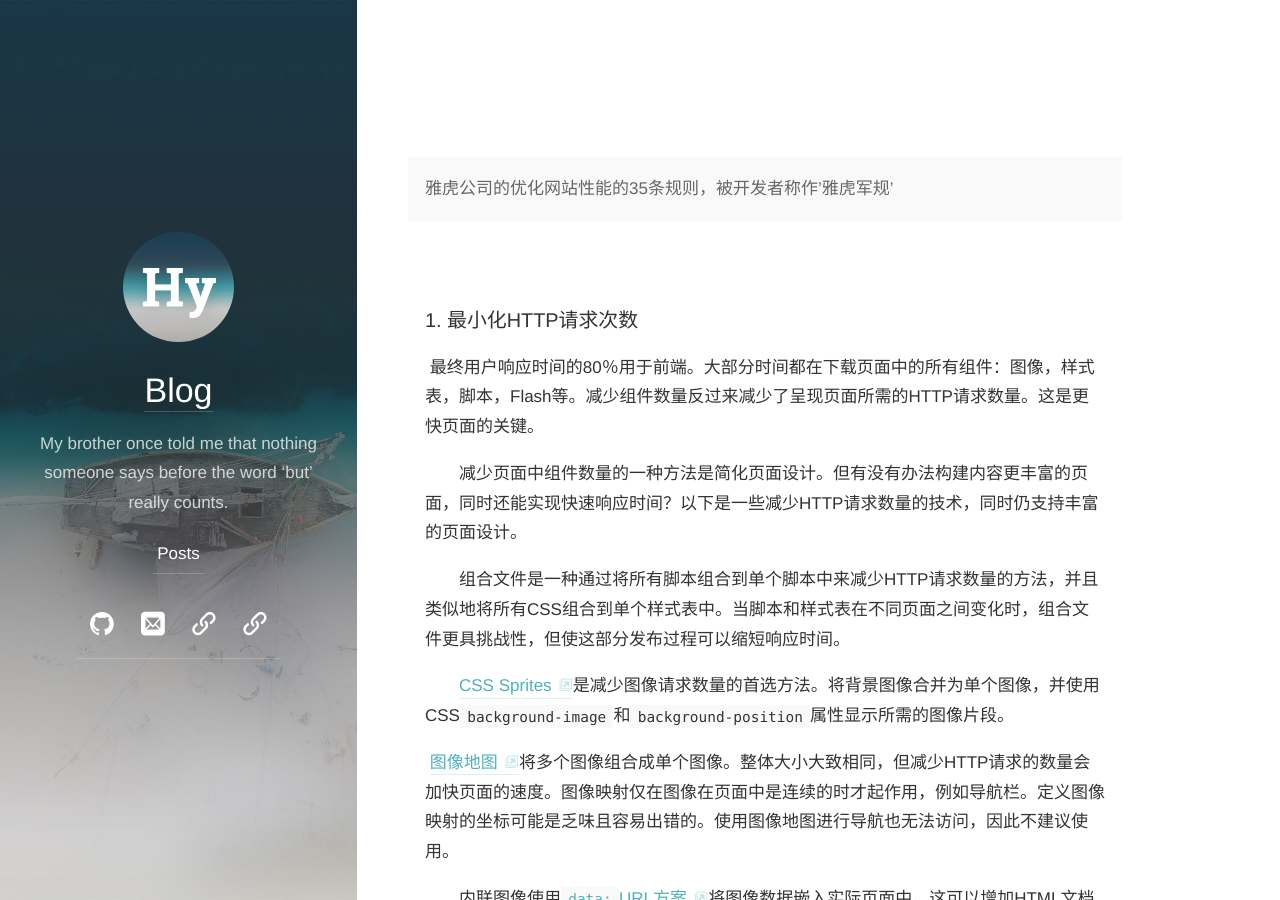
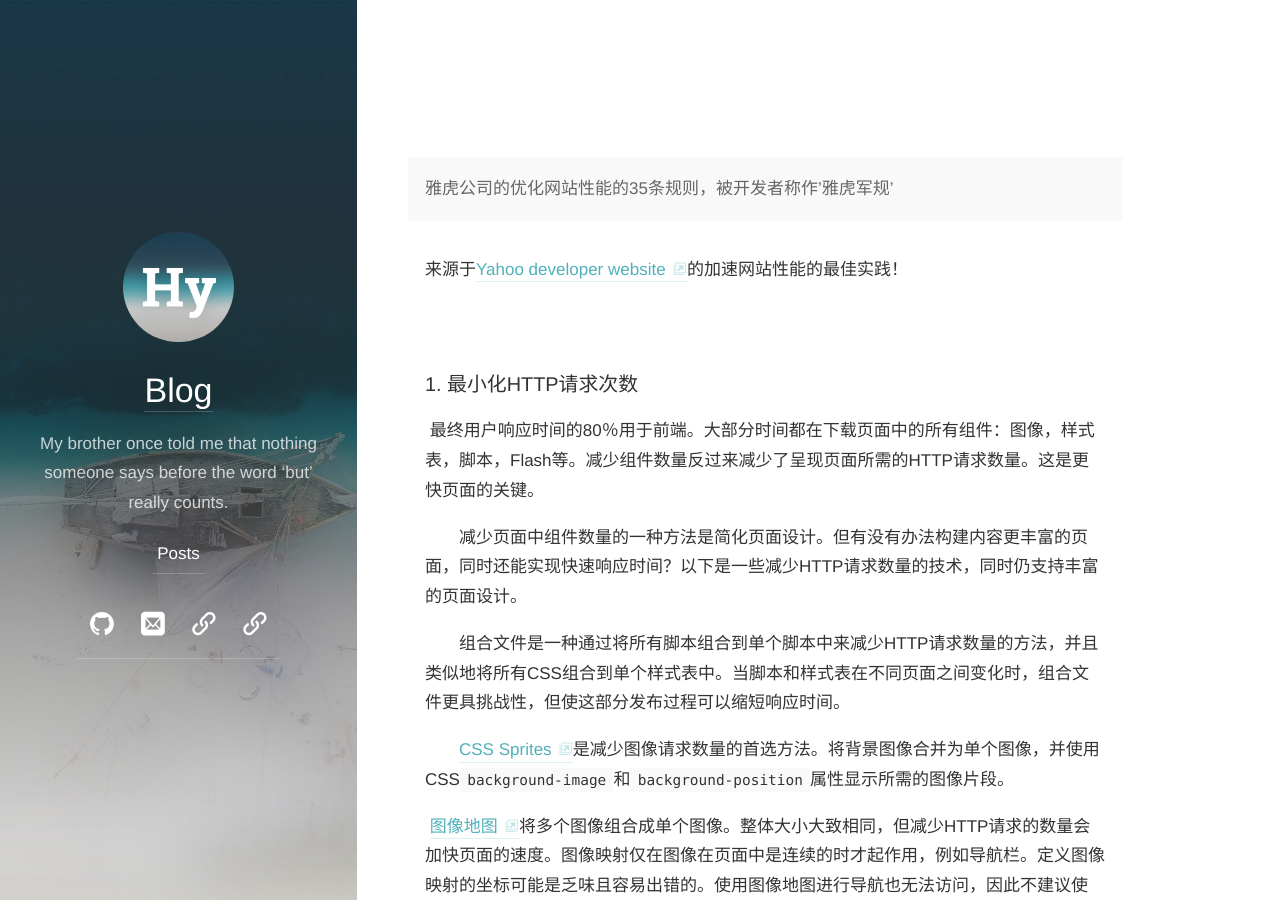
Before and after one commit to Knight-boy/knight-boy.github.io, a Jekyll site: the page built from origin/_posts/2018-11-17-best practices for making web pages fast.md, in a window 1280 px wide and 900 px high, scrolled down 546 px. Built offline with Jekyll 4.4.1, drawn with Linux system fonts in a browser that asks for light colours; some web fonts are replaced; our own code applies the rules of GitHub Pages for plain Markdown files.

Commit message:
add a post

```diff
--- a/origin/_posts/2018-11-17-best practices for making web pages fast.md
+++ b/origin/_posts/2018-11-17-best practices for making web pages fast.md
@@ -1,11 +1,13 @@
 ---
-title: 优化网站性能的35条规则
+title: "优化网站性能的35条规则"
 image: /assets/img/blog/improveweb.jpg
 description: >
   雅虎公司的优化网站性能的35条规则，被开发者称作'雅虎军规'
 author: author2
 comments: true
 ---
+
+来源于[Yahoo developer website](https://developer.yahoo.com/performance/rules.html?guccounter=1#menu)的加速网站性能的最佳实践！
 
 ### 1. 最小化HTTP请求次数
 
```
